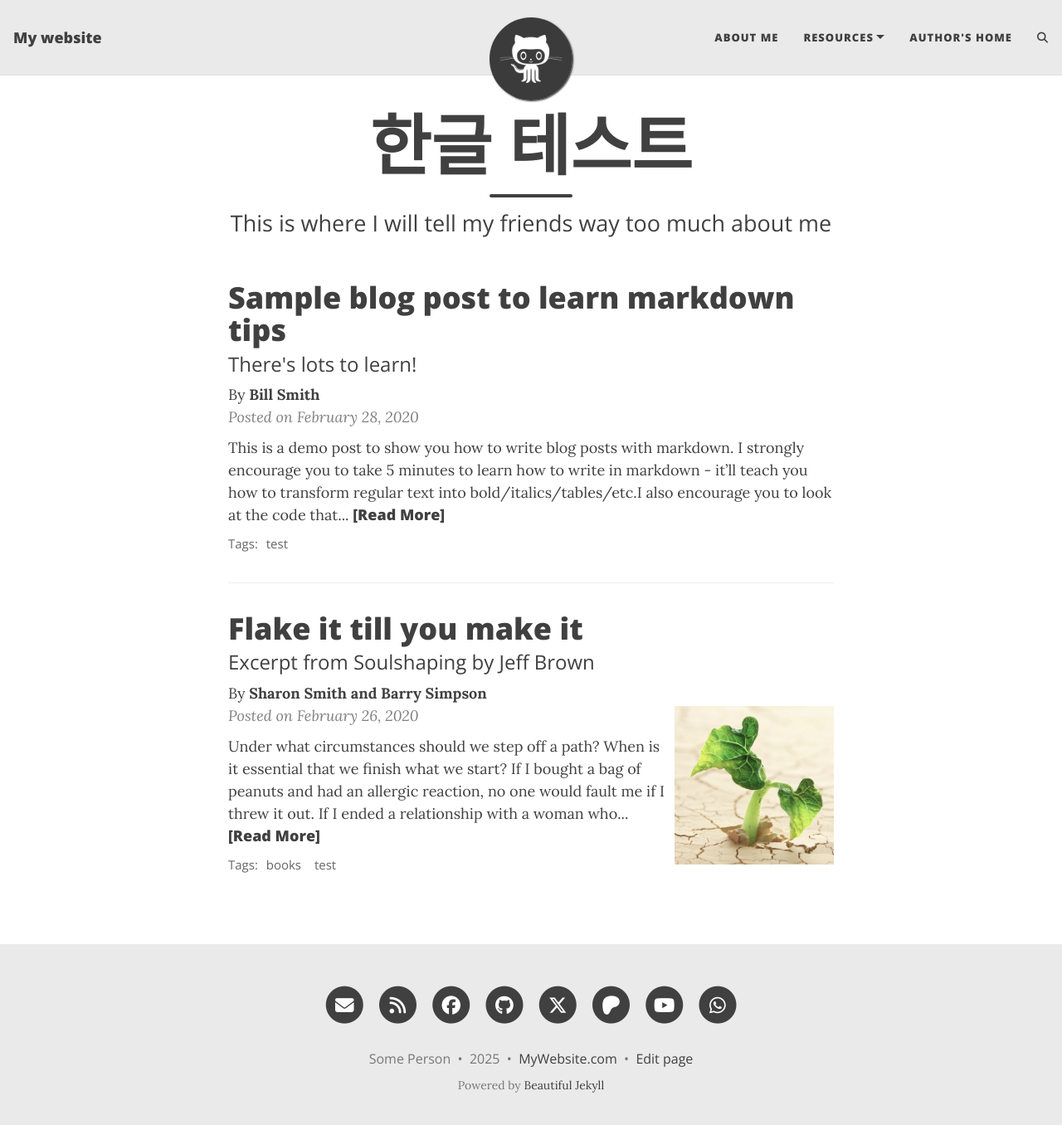
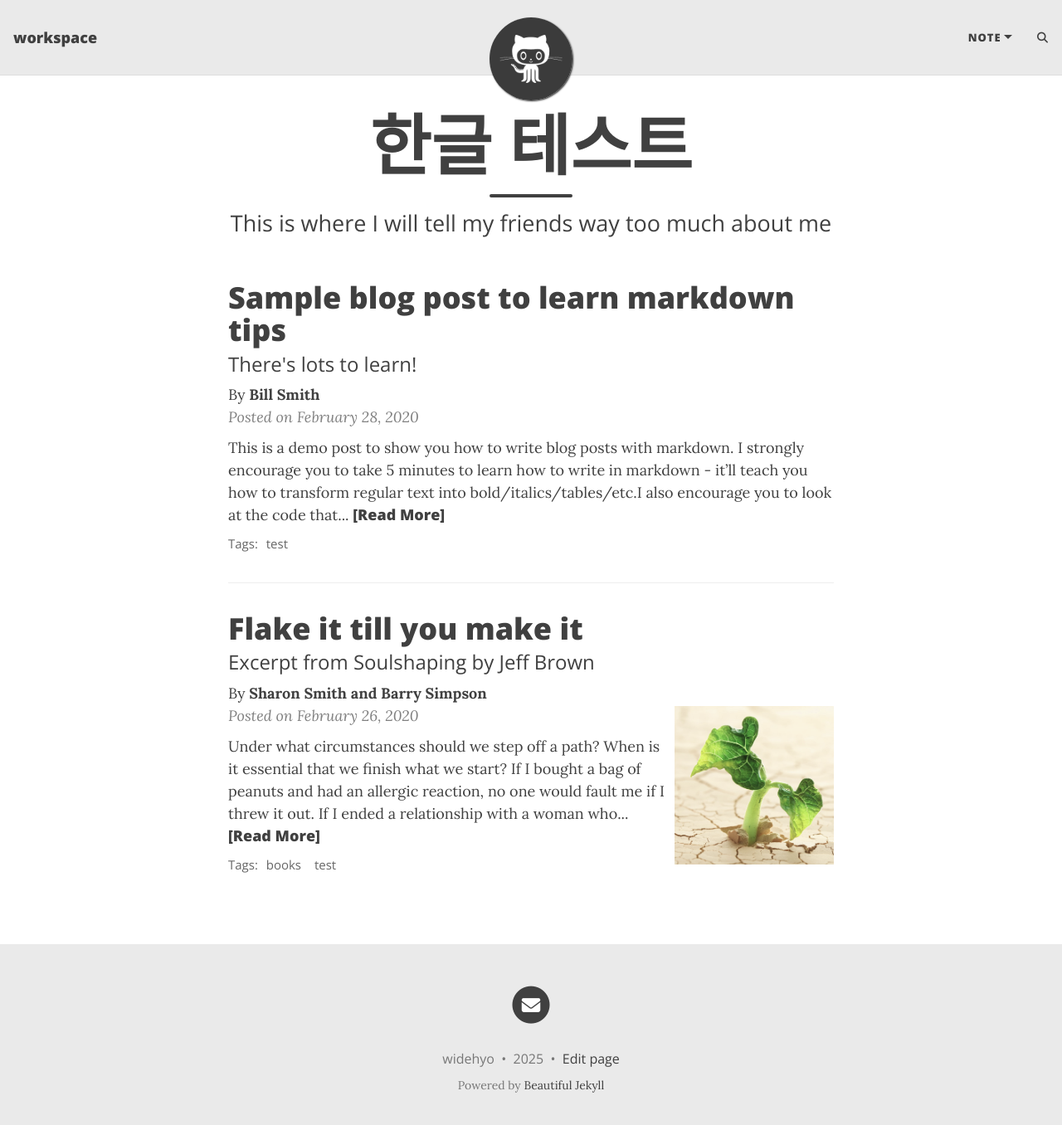
Before and after one commit to widehyo1/widehyo1.github.io, a Jekyll site: the page built from index.html, in a window 1280 px wide and 1369 px high. Shown: the top 1356 px of the window at 83% size. Built offline with Jekyll 4.4.1, drawn with Linux system fonts in a browser that asks for light colours; the list of posts is cut into pages by our own code; comment, search, counter and statistics services are not loaded.

Commit message:
feat: config change

```diff
--- a/_config.yml
+++ b/_config.yml
@@ -10,21 +10,19 @@
 ############################
 
 # Name of website
-title: My website
+title: workspace
 
 # Your name to show in the footer
-author: Some Person
+author: widehyo
 
 ###############################################
 # --- List of links in the navigation bar --- #
 ###############################################
 
 navbar-links:
-  About Me: "aboutme"
-  Resources:
-    - Beautiful Jekyll: "https://beautifuljekyll.com"
-    - Learn markdown: "https://www.markdowntutorial.com/"
-  Author's home: "https://deanattali.com"
+  note:
+    - daily: "daily"
+    - content-base: "content_base"
 
 ################
 # --- Logo --- #
@@ -50,14 +48,14 @@ round-avatar: true
 # You can change the order that they show up on the page by changing the order here.
 # Uncomment the links you want to show and add your information to each one.
 social-network-links:
-  email: "someone@example.com"
-  rss: true  # remove this line if you don't want to show an RSS link at the bottom
-  facebook: deanattali
-  github: daattali
-  twitter: daattali
-  patreon: DeanAttali
-  youtube: "@daattali"
-  whatsapp: 15551212
+  email: "widehyo@gmail.com"
+  # rss: true  # remove this line if you don't want to show an RSS link at the bottom
+  # facebook: deanattali
+  # github: daattali
+  # twitter: daattali
+  # patreon: DeanAttali
+  # youtube: "@daattali"
+  # whatsapp: 15551212
 #  medium: yourname
 #  reddit: yourname or r/yoursubreddit
 #  linkedin: daattali
@@ -85,22 +83,22 @@ social-network-links:
 
 # If you want your website to generate an RSS feed, provide a description
 # The URL for the feed will be https://<your_website>/feed.xml
-rss-description: This website is a virtual proof that I'm awesome
+# rss-description: This website is a virtual proof that I'm awesome
 
 ###########################
 # --- General options --- #
 ###########################
 
 # Select which social network share links to show in posts
-share-links-active:
-  twitter: true
-  facebook: true
-  linkedin: true
-  vk: false
+# share-links-active:
+#   twitter: true
+#   facebook: true
+#   linkedin: true
+#   vk: false
 
 # How to display the link to your website in the footer
 # Remove this if you don't want a link in the footer
-url-pretty: "MyWebsite.com"
+# url-pretty: "MyWebsite.com"
 
 # Add the website title to the title of every page
 title-on-all-pages: true
@@ -109,7 +107,7 @@ title-on-all-pages: true
 excerpt_length: 50
 
 # Whether or not to show an excerpt for every blog post in the feed page
-feed_show_excerpt: true
+# feed_show_excerpt: true
 
 # Whether or not to show a list of tags below each post preview in the feed page
 feed_show_tags: true
@@ -258,11 +256,11 @@ date_format: "%B %-d, %Y"
 #################################################################################
 
 # Output options (more information on Jekyll's site)
-timezone: "America/Toronto"
+timezone: "Asia/Seoul"
 markdown: kramdown
 highlighter: rouge
 permalink: /:year-:month-:day-:title/
-paginate: 5
+paginate: 10
 
 kramdown:
   input: GFM
```
Also changed, not shown: content_base.md (added), daily.md (added).
